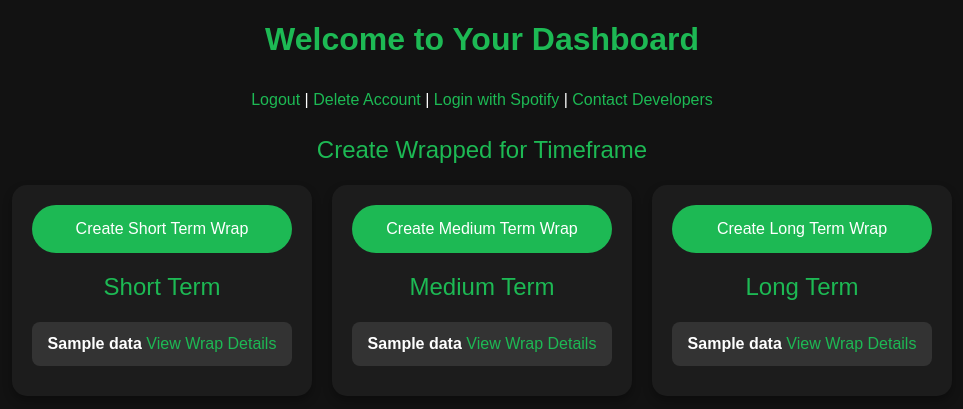
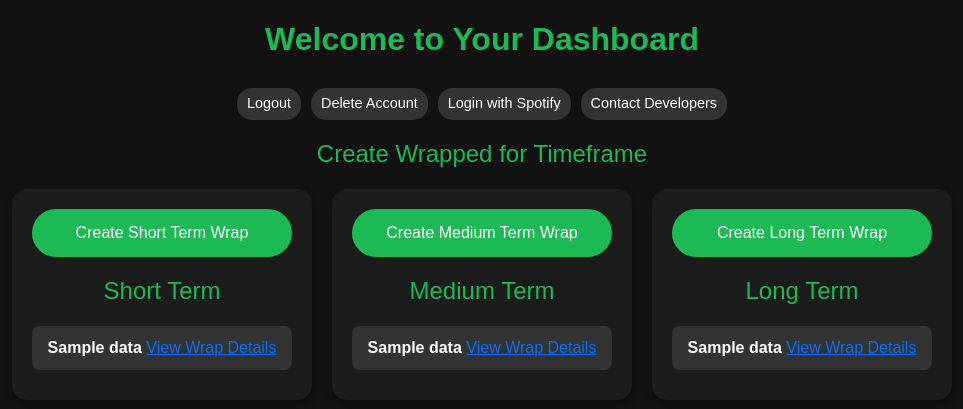
Before and after one commit to CS2340-Team-36/spotify_wrapper, a Django app: template accounts/templates/accounts/dashboard.html in a window 1280 px wide. Shown: the top 409 px of the page, without its empty margins (158-1121 px from the left). Run offline with Django 5.2, Linux system fonts and the light colour scheme; the template is opened without the code that fills it: most values are stand-ins (such as "Sample title", 1, 10 or a date in 2020).

Commit message:
turned links at the top into buttons

```diff
--- a/accounts/templates/accounts/dashboard.html
+++ b/accounts/templates/accounts/dashboard.html
@@ -40,13 +40,34 @@
             margin-bottom: 20px;
         }
 
-        a {
-            color: #1db954;
-            text-decoration: none;
+        .top-buttons {
+            display: flex;
+            flex-wrap: wrap;
+            justify-content: center;
+            gap: 10px;
+            margin-bottom: 20px;
         }
 
-        a:hover {
-            text-decoration: underline;
+        .top-buttons button {
+            background-color: #333;
+            color: white;
+            border: none;
+            border-radius: 15px;
+            padding: 5px 10px;
+            font-size: 0.9rem;
+            cursor: pointer;
+            transition: all 0.3s ease;
+        }
+
+        .top-buttons button:hover {
+            background-color: #1db954;
+            color: #fff;
+            transform: scale(1.05);
+        }
+
+        .top-buttons button:active {
+            background-color: #148d3e;
+            transform: scale(1);
         }
 
         .wraps-container {
@@ -148,11 +169,21 @@
 
     <div class="dashboard-container">
         <h2>Welcome to Your Dashboard</h2>
-        <div class="mb-4">
-            <a href="{% url 'logout' %}">Logout</a> |
-            <a href="{% url 'delete_account' %}" onclick="return confirm('Are you sure you want to delete your account?');">Delete Account</a> |
-            <a href="{% url 'spotify_login' %}">Login with Spotify</a> |
-            <a href="{% url 'contact_page' %}">Contact Developers</a>
+        <div class="top-buttons">
+            <form method="POST" action="{% url 'logout' %}">
+                {% csrf_token %}
+                <button type="submit">Logout</button>
+            </form>
+            <form method="POST" action="{% url 'delete_account' %}">
+                {% csrf_token %}
+                <button type="submit" onclick="return confirm('Are you sure you want to delete your account?');">Delete Account</button>
+            </form>
+            <form method="GET" action="{% url 'spotify_login' %}">
+                <button type="submit">Login with Spotify</button>
+            </form>
+            <form method="GET" action="{% url 'contact_page' %}">
+                <button type="submit">Contact Developers</button>
+            </form>
         </div>
 
         <h3>Create Wrapped for Timeframe</h3>
```
